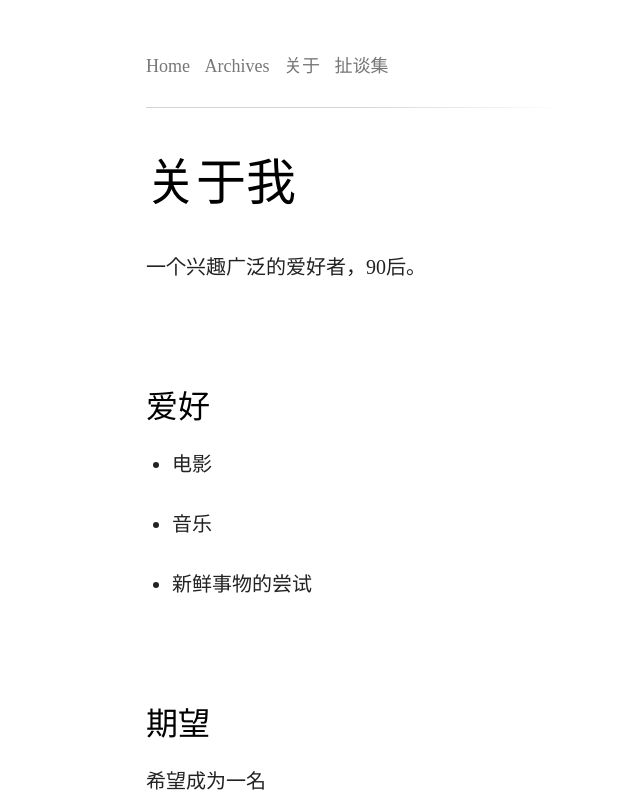
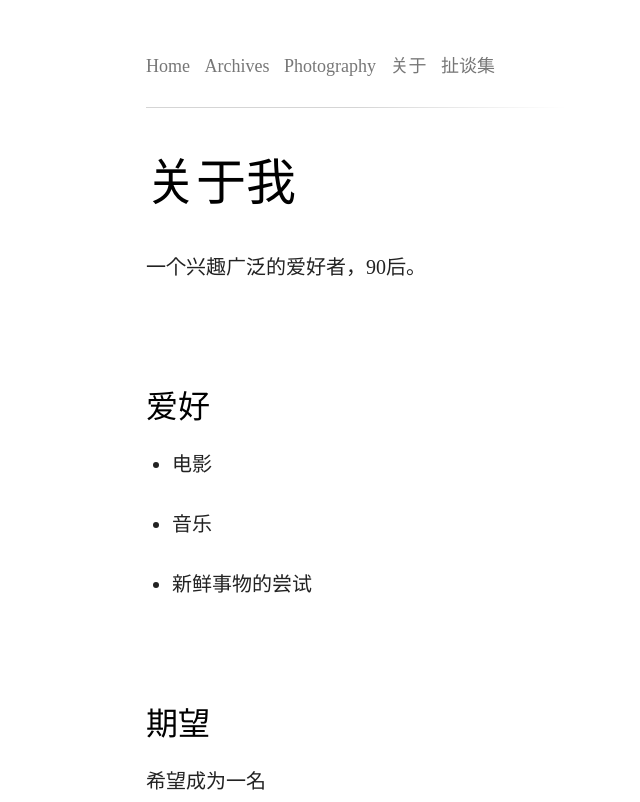
Before and after one commit to Jacob-xu/Jacob-xu.github.io, a plain HTML site: page about/index.html in a window 1280 px wide. Shown: the top 802 px of the page, without its empty margins (144-784 px from the left). Drawn offline with nearby package versions, Linux system fonts and the light colour scheme; a script that the page names is missing.

Commit message:
Site updated: 2018-12-27 12:08:35

```diff
--- a/about/index.html
+++ b/about/index.html
@@ -46,6 +46,8 @@
       <a class="main-nav-link" href="/">Home</a>
 
       <a class="main-nav-link" href="/archives">Archives</a>
+
+      <a class="main-nav-link" href="/photography">Photography</a>
 
       <a class="main-nav-link" href="/about">关于</a>
 
```
Also changed, not shown: 2018/12/18/2019list/index.html (+2 -0 lines), 2018/12/18/如何搭建自己的个人网站（上）/index.html (+2 -0 lines), 2018/12/26/如何搭建自己的个人网站（下）/index.html (+2 -0 lines), archives/2018/12/index.html (+2 -0 lines), archives/2018/index.html (+2 -0 lines), archives/index.html (+2 -0 lines), gab/index.html (+2 -0 lines), photography/index.html (+2 -0 lines).
